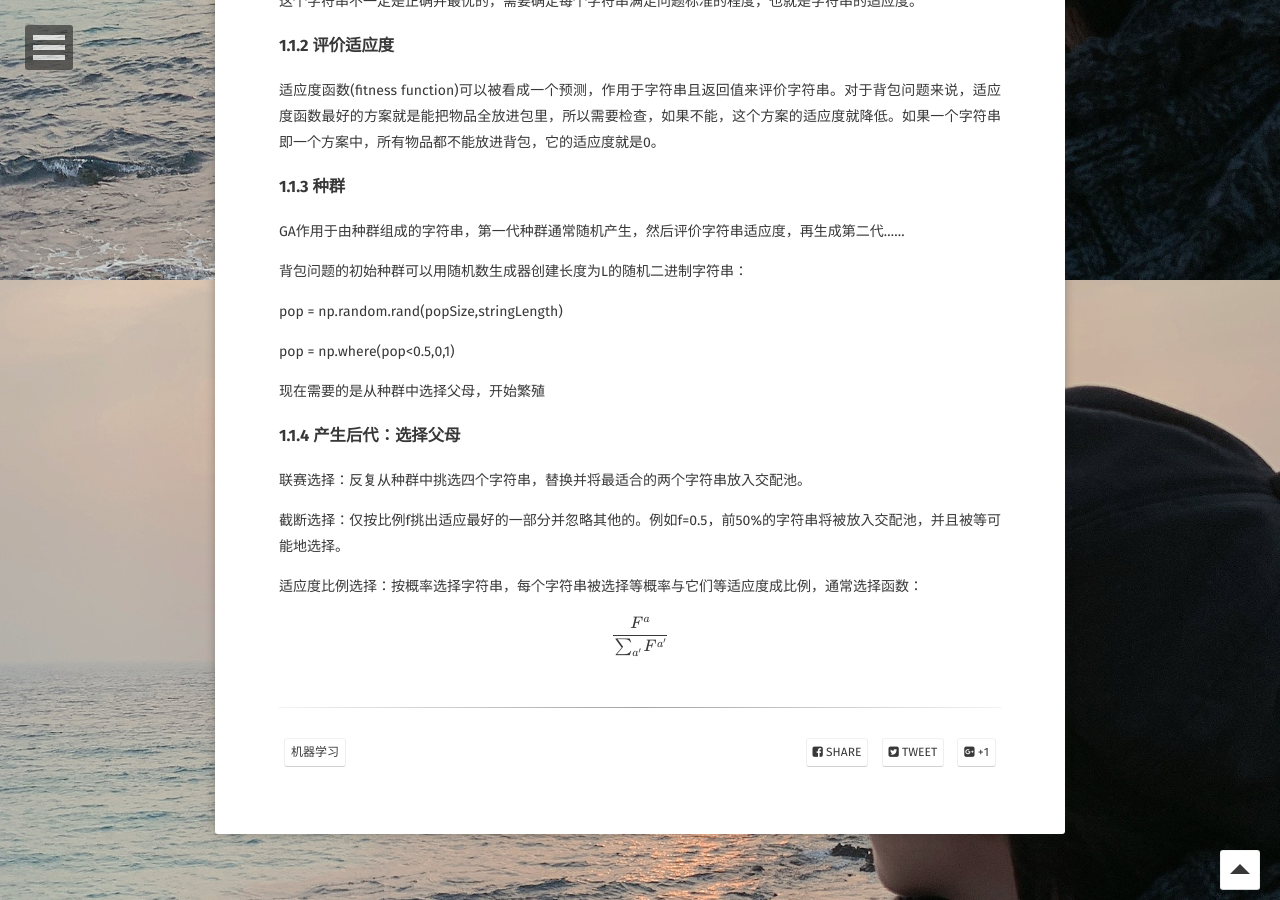
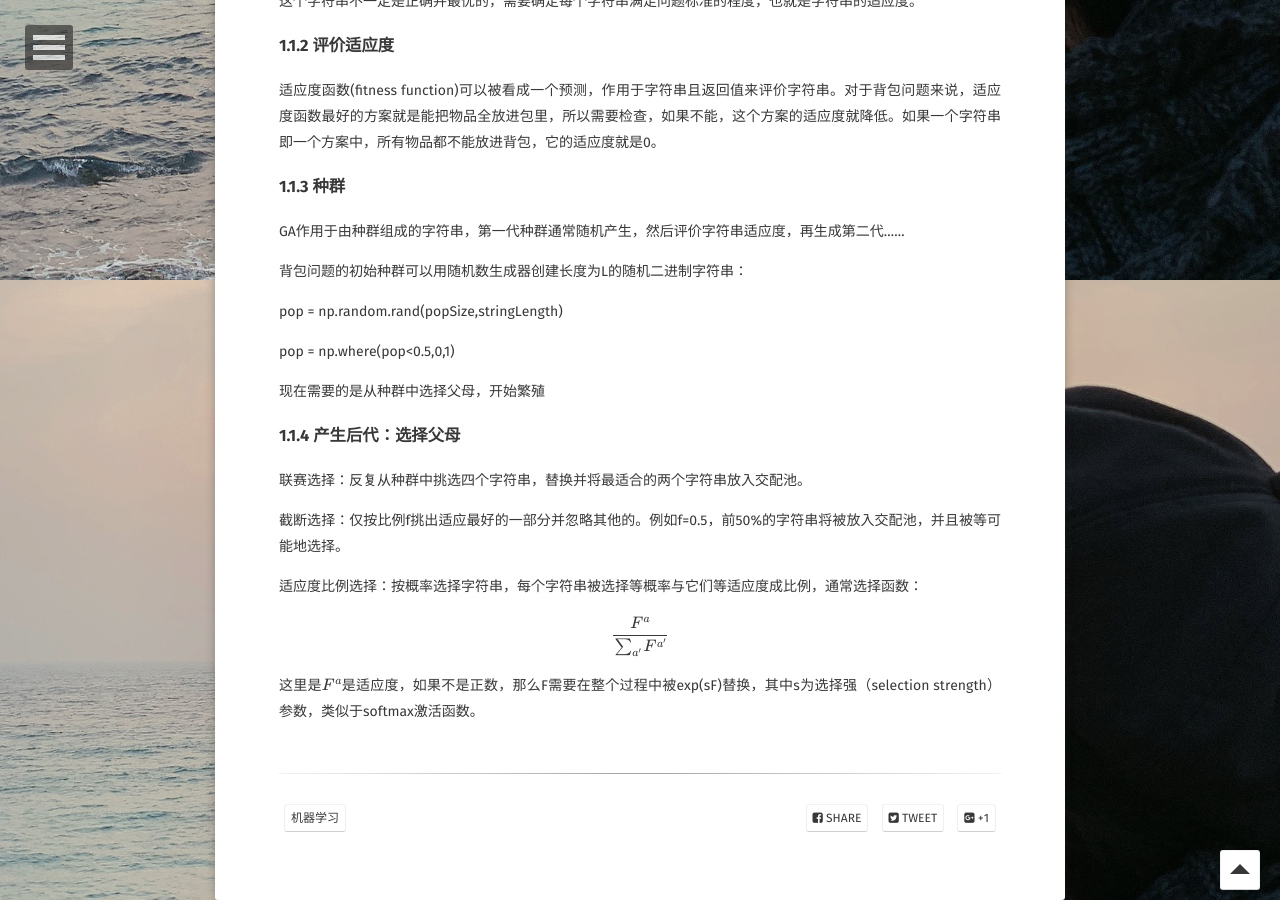
Before and after one commit to YawWQ/yawwq.github.io, a Jekyll site: the page built from _posts/2019-12-11-遗传算法.md, in a window 1280 px wide and 900 px high, scrolled down 620 px. Built offline with Jekyll 4.4.1, drawn with Linux system fonts in a browser that asks for light colours; some web fonts are replaced; formulas are drawn with MathJax 3.

Commit message:
Update 2019-12-11-遗传算法.md

```diff
--- a/_posts/2019-12-11-遗传算法.md
+++ b/_posts/2019-12-11-遗传算法.md
@@ -43,3 +43,5 @@ pop = np.where(pop<0.5,0,1)
 适应度比例选择：按概率选择字符串，每个字符串被选择等概率与它们等适应度成比例，通常选择函数：
 
 $$\frac{F^{a}}{\sum_{a'}F^{a'}}$$
+
+这里是$$F^a$$是适应度，如果不是正数，那么F需要在整个过程中被exp(sF)替换，其中s为选择强（selection strength）参数，类似于softmax激活函数。
```
